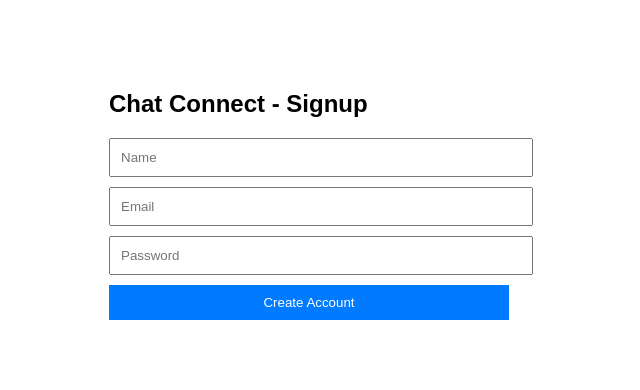
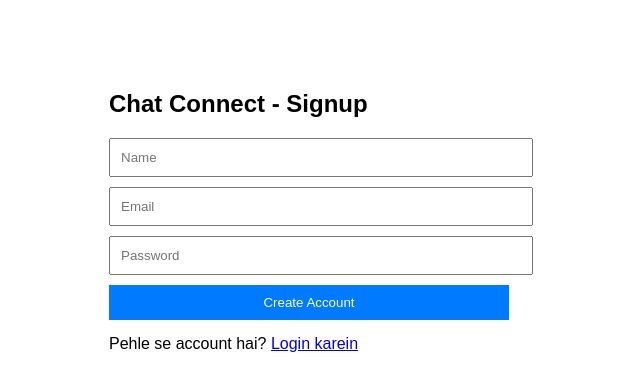
Before and after one commit to 1984arunavaishnav-svg/chat-connect-frontend, a React (Vite) app: page / in a window 1280 px wide. Shown: the top 390 px of the page, without its empty margins (331-971 px from the left). Built offline with nearby package versions, Linux system fonts and the light colour scheme.

Commit message:
Refactor App component to use routing

```diff
--- a/src/App.jsx
+++ b/src/App.jsx
@@ -1,56 +1,16 @@
-import React, { useState } from 'react';
-import API from './api';
+import React from 'react';
+import { BrowserRouter as Router, Routes, Route } from 'react-router-dom';
+import Signup from './pages/Signup';
+import Login from './pages/Login';
 
 function App() {
-  const [name, setName] = useState('');
-  const [email, setEmail] = useState('');
-  const [password, setPassword] = useState('');
-  const [message, setMessage] = useState('');
-
-  const handleSignup = async (e) => {
-    e.preventDefault();
-    try {
-      const res = await API.post('/auth/signup', { name, email, password });
-      setMessage(res.data.message || 'Signup successful!');
-    } catch (err) {
-      setMessage(err.response?.data?.detail || 'Signup failed');
-    }
-  };
-
   return (
-    <div style={{ padding: '20px', maxWidth: '400px', margin: '50px auto', fontFamily: 'sans-serif' }}>
-      <h2>Chat Connect - Signup</h2>
-      {message && <p style={{ color: 'green', fontWeight: 'bold' }}>{message}</p>}
-      <form onSubmit={handleSignup}>
-        <input
-          type="text"
-          placeholder="Name"
-          value={name}
-          onChange={(e) => setName(e.target.value)}
-          required
-          style={{ display: 'block', width: '100%', margin: '10px 0', padding: '10px' }}
-        />
-        <input
-          type="email"
-          placeholder="Email"
-          value={email}
-          onChange={(e) => setEmail(e.target.value)}
-          required
-          style={{ display: 'block', width: '100%', margin: '10px 0', padding: '10px' }}
-        />
-        <input
-          type="password"
-          placeholder="Password"
-          value={password}
-          onChange={(e) => setPassword(e.target.value)}
-          required
-          style={{ display: 'block', width: '100%', margin: '10px 0', padding: '10px' }}
-        />
-        <button type="submit" style={{ width: '100%', padding: '10px', background: '#007bff', color: '#fff', border: 'none', cursor: 'pointer' }}>
-          Create Account
-        </button>
-      </form>
-    </div>
+    <Router>
+      <Routes>
+        <Route path="/" element={<Signup />} />
+        <Route path="/login" element={<Login />} />
+      </Routes>
+    </Router>
   );
 }
 
```
